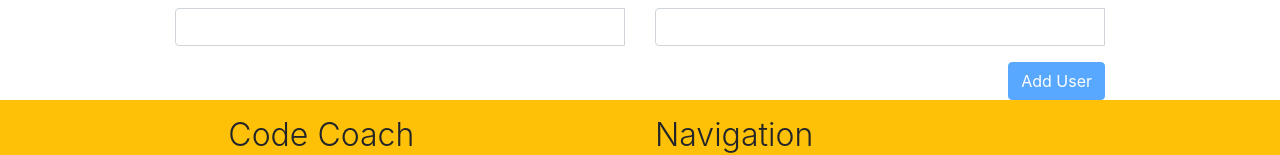
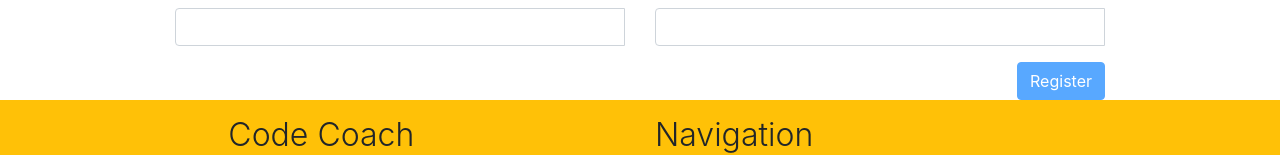
Before and after one commit to Gertjan-Goetynck/coach-potato-codecoach-frontend, an Angular app: page /register in a window 1280 px wide. Shown: the part 510-665 px from the top of the page. Built offline with nearby package versions, Linux system fonts and the light colour scheme.

Commit message:
Cleaned up files

```diff
--- a/src/app/auth/auth.service.ts
+++ b/src/app/auth/auth.service.ts
@@ -47,7 +47,6 @@ export class AuthService {
 
   getCurrentUserId(): string {
     if (this.isAuthenticated) {
-      console.log(localStorage.getItem("userId"));
       return localStorage.getItem("userId");
     }
     return null;
--- a/src/app/coach-session/create-coach-session-form/create-coach-session-form.component.ts
+++ b/src/app/coach-session/create-coach-session-form/create-coach-session-form.component.ts
@@ -35,8 +35,6 @@ export class CreateCoachSessionFormComponent implements OnInit {
   }
 
   onSubmit(): void {
-    console.log(this._requestSessionForm);
-
     this._coachSessionService.organiseCoachSession({
       ...this._requestSessionForm.value,
       coacheeId: this._authService.getCurrentUserId(),
--- a/src/app/layout/header/header.component.ts
+++ b/src/app/layout/header/header.component.ts
@@ -19,8 +19,6 @@ export class HeaderComponent implements OnInit {
     this._authService.isLoggedIn.subscribe((isLoggedIn) => {
       this._isLoggedIn = isLoggedIn;
       if (isLoggedIn) {
-        console.log("Is logged in:" + isLoggedIn);
-        console.log("User Id:" + this.getUserId());
         this._userId = this.getUserId();
       }
     });
--- a/src/app/pipes/filter-coach-by-topic.pipe.ts
+++ b/src/app/pipes/filter-coach-by-topic.pipe.ts
@@ -7,9 +7,6 @@ import { User } from '../models/user';
 export class FilterCoachByTopicPipe implements PipeTransform {
 
   transform(coaches: User[], topicId: string): User[] {
-    // console.log(topicId);
-    // console.log(coaches);
-    // return coaches;
     if (topicId === "") {
       return coaches;
     }
--- a/src/app/services/user.service.ts
+++ b/src/app/services/user.service.ts
@@ -1,5 +1,5 @@
 import { Injectable } from '@angular/core';
-import { HttpClient, HttpHeaders } from '@angular/common/http';
+import { HttpClient } from '@angular/common/http';
 import { Observable } from 'rxjs/internal/Observable';
 import { User } from '../models/user';
 import { environment } from 'src/environments/environment';
@@ -24,8 +24,6 @@ export class UserService {
     return this._http.get<User>(`${this._userUrl}/${id}`);
   }
 
-
-
   becomeCoach(id: string): Observable<User> {
     return this._http.put<User>(`${this._userUrl}/coach/${id}`, null);
   }
--- a/src/app/user/login-form/login-form.component.ts
+++ b/src/app/user/login-form/login-form.component.ts
@@ -27,12 +27,10 @@ export class LoginFormComponent implements OnInit {
   }
 
   onSubmit(): void {
-    console.log(this._loginUserForm);
     this._authService.loginUser(this._loginUserForm.value).subscribe(user => {
       this._authService.setLocalStorage(user);
       this._router.navigate([`/users/${user.id}`]);
     }, error => this._loginErrors = error.error.message);
-
   }
 
   get loginErrors() {
--- a/src/app/user/register-user/register-user.component.html
+++ b/src/app/user/register-user/register-user.component.html
@@ -96,5 +96,5 @@
             </div>
         </div>
     </div>
-    <button class="btn btn-primary float-right" type="submit" [disabled]="!registerUserForm.valid">Add User</button>
+    <button class="btn btn-primary float-right" type="submit" [disabled]="!registerUserForm.valid">Register</button>
 </form>
```
Also changed, not shown: src/app/layout/footer/footer.component.ts (+1 -7 lines).
